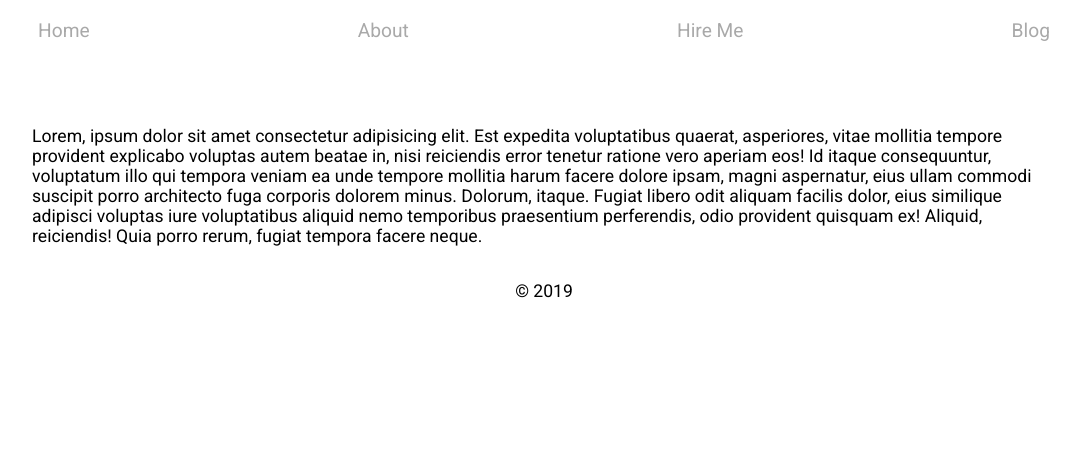
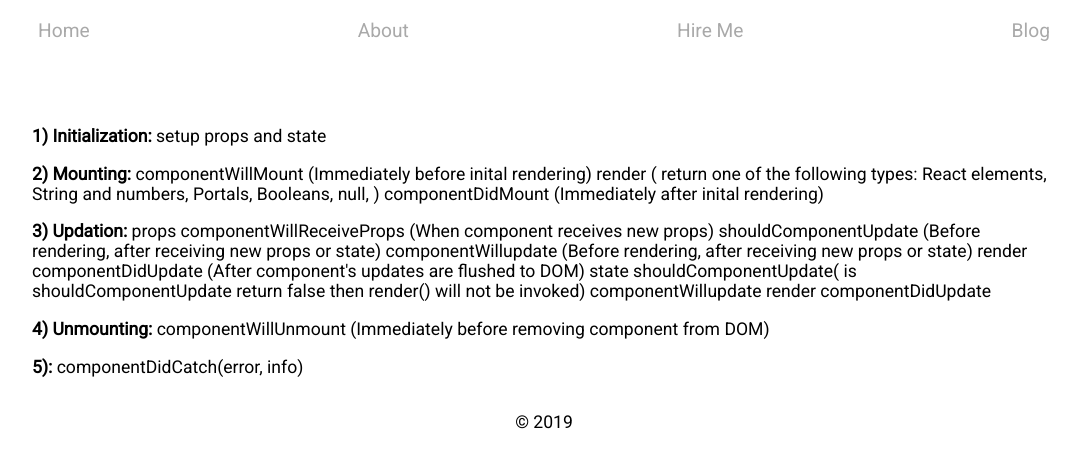
Before and after one commit to HimanshuP90/next.js-bascis, a Next.js app: page /post in a window 1280 px wide. Shown: the top 468 px of the page, without its empty margins (96-1176 px from the left). Built offline with nearby package versions, Linux system fonts and the light colour scheme; a small style sheet from the web is missing.

Commit message:
react added

```diff
--- a/pages/post.js
+++ b/pages/post.js
@@ -1,12 +1,31 @@
-import Layout from  '../components/Layout';
-import { withRouter } from 'next/router'
+import Layout from "../components/Layout";
+import { withRouter } from "next/router";
 
 const Post = ({ router }) => (
-    <Layout title={router.query.title}>
-        <p style={{ width: "80vw" }}>Lorem, ipsum dolor sit amet consectetur adipisicing elit. Est expedita voluptatibus quaerat, asperiores, vitae mollitia tempore provident explicabo voluptas autem beatae in, nisi reiciendis error tenetur ratione vero aperiam eos!
-        Id itaque consequuntur, voluptatum illo qui tempora veniam ea unde tempore mollitia harum facere dolore ipsam, magni aspernatur, eius ullam commodi suscipit porro architecto fuga corporis dolorem minus. Dolorum, itaque.
-        Fugiat libero odit aliquam facilis dolor, eius similique adipisci voluptas iure voluptatibus aliquid nemo temporibus praesentium perferendis, odio provident quisquam ex! Aliquid, reiciendis! Quia porro rerum, fugiat tempora facere neque.</p>
-    </Layout>
+  <Layout title={router.query.title}>
+    <div  style={{ width: "80vw" }}>
+    <p><b>1) Initialization:</b> setup props and state</p>
+    <p><b>2) Mounting:</b> componentWillMount (Immediately before inital rendering)
+      render ( return one of the following types: React elements, String and
+      numbers, Portals, Booleans, null, ) componentDidMount (Immediately after
+      inital rendering)
+    </p>
+    <p><b>3) Updation: </b> props componentWillReceiveProps (When component receives new
+      props) shouldComponentUpdate (Before rendering, after receiving new props
+      or state) componentWillupdate (Before rendering, after receiving new props
+      or state) render componentDidUpdate (After component's updates are flushed
+      to DOM) state shouldComponentUpdate( is shouldComponentUpdate return false
+      then render() will not be invoked) componentWillupdate render
+      componentDidUpdate
+    </p>
+
+    <p><b>4) Unmounting: </b> componentWillUnmount (Immediately before removing component
+      from DOM)
+    </p>
+
+    <p><b>5): </b> componentDidCatch(error, info) </p>
+    </div>
+  </Layout>
 );
 
 export default withRouter(Post);
```
